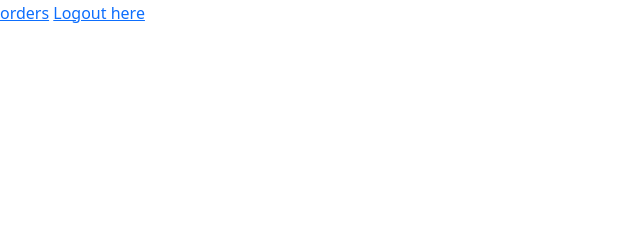
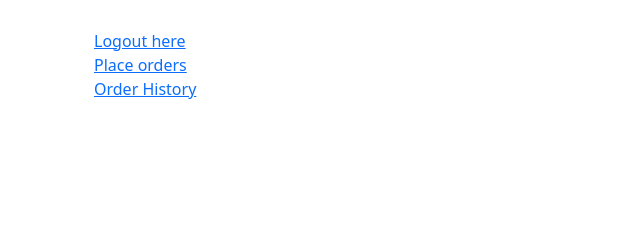
Before and after one commit to ssanuj/qudo_challenge, a Django app: template products/templates/products/products.html in a window 1280 px wide. Shown: the part 122-362 px from the top of the page, without its empty margins (0-640 px from the left). Run offline with Django 3.2, Linux system fonts and the light colour scheme; the template is opened without the code that fills it, so the values that code supplies are empty.

Commit message:
added the urls for navigation

```diff
--- a/products/templates/products/products.html
+++ b/products/templates/products/products.html
@@ -7,6 +7,7 @@
 
 </head>
 <body>
+    <!--Product list-->
     <h3>Catalogue</h3>
     <table class="table table-striped">
         <tr>
@@ -23,7 +24,7 @@
           </tr>
         {% endfor %}
       </table>
-
+      <!--Pagination-->
       <div class="pagination">
         <span class="step-links">
             {% if products.has_previous %}
@@ -41,7 +42,17 @@
             {% endif %}
         </span>
     </div>
+
+<div class="container mb-5">
+  <div class="row justify-content-center mt-1">
+      <div class="col-md-12 col-sm-12 p-4">
+          <a href = "{% url 'logout' %}">Logout here</a>
+
+          <div><a href = "{% url 'orders' %}">Place orders</a></div>
+          <div><a href ="{% url 'order_history' %}">Order History</a></div>
+      </div>
+  </div>
+
+</div>
 </body>
 </html>
-<a href ="{}">orders</a>
-<a href = "{% url 'logout' %}">Logout here</a>
--- a/products/templates/products/signin.html
+++ b/products/templates/products/signin.html
@@ -1,3 +1,4 @@
+<!--signin form-->
 <form method = 'post'>
     {% csrf_token %}
     {{form.as_p}}
--- a/products/templates/products/signup.html
+++ b/products/templates/products/signup.html
@@ -1,3 +1,4 @@
+<!--Signup form-->
 <form method ='post'>
     {% csrf_token %}
     {{form.as_p}}
```
